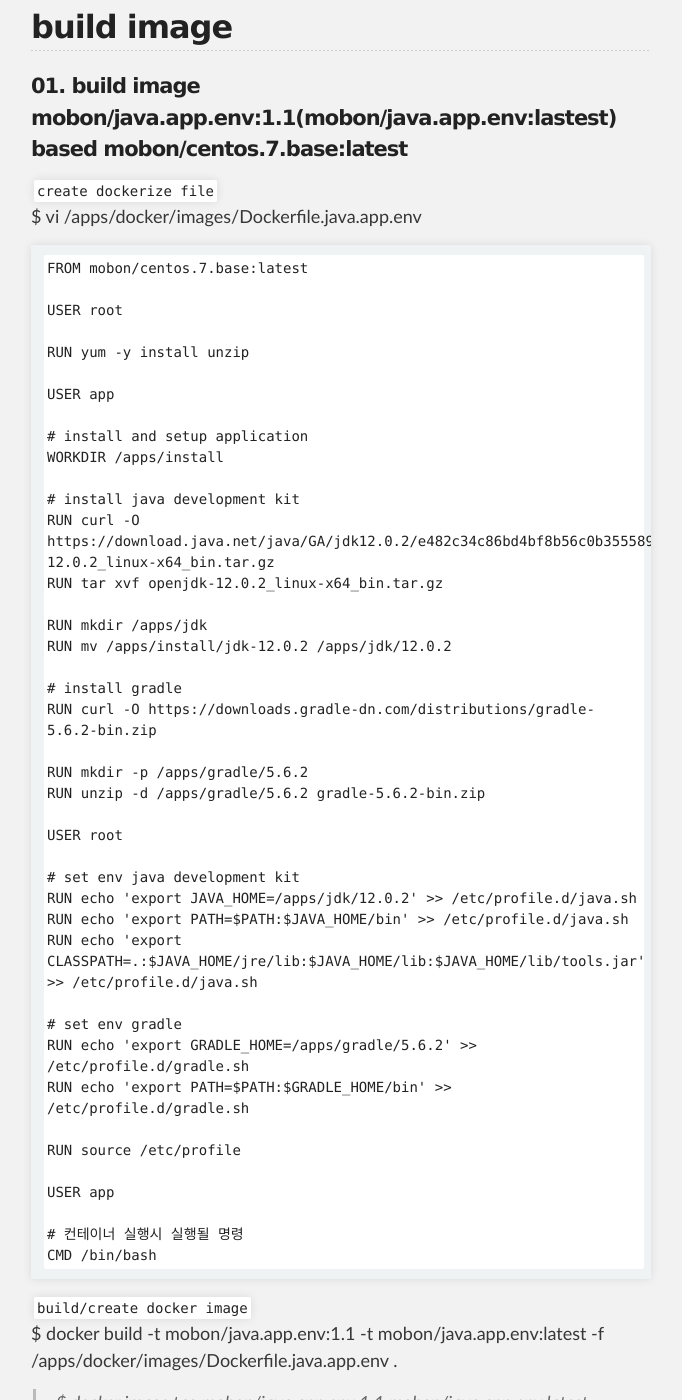
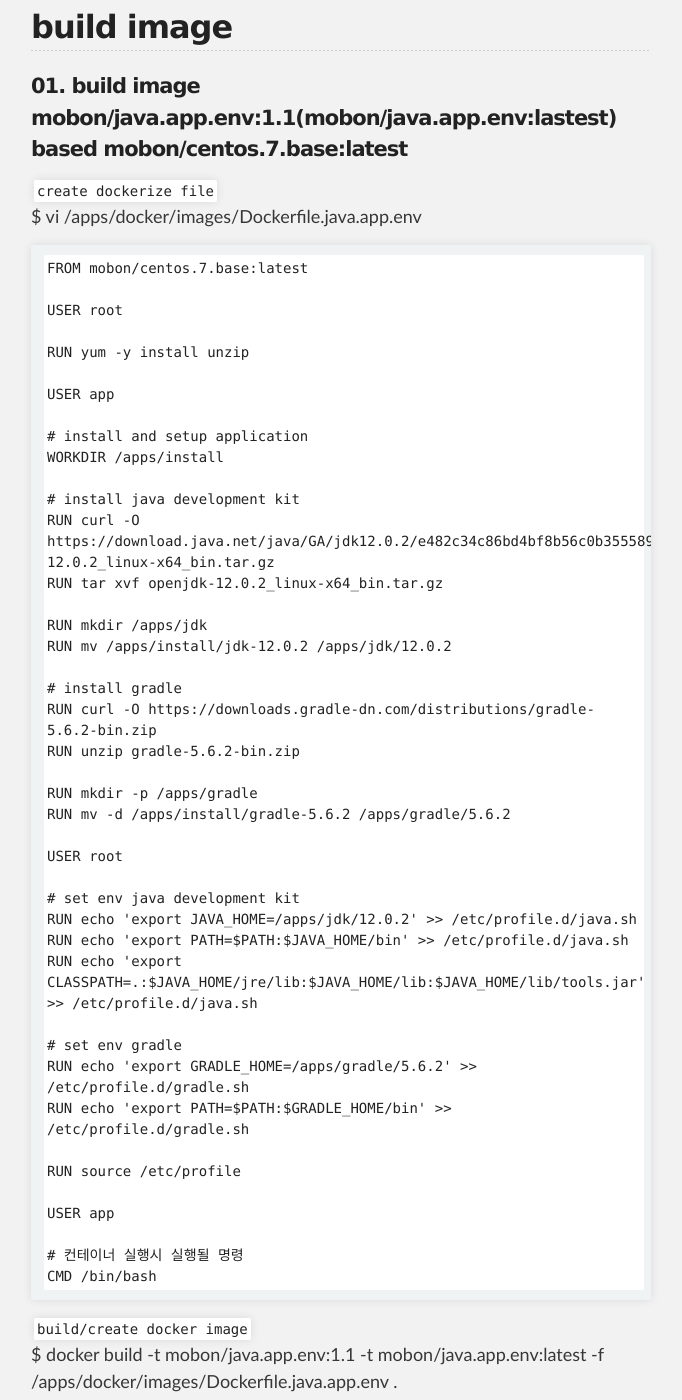
Before and after one commit to unlimited9/unlimited9.github.com, a Jekyll site: the page built from reference.notes/TA/cloud/docker/create.image.n.container.md, in a window 1280 px wide and 1400 px high, scrolled down 3559 px. Shown: the whole window, without its empty margins (299-981 px from the left). Built offline with Jekyll 4.4.1, drawn with Linux system fonts in a browser that asks for light colours; our own code applies the rules of GitHub Pages for plain Markdown files.

Commit message:
Update create.image.n.container.md

```diff
--- a/reference.notes/TA/cloud/docker/create.image.n.container.md
+++ b/reference.notes/TA/cloud/docker/create.image.n.container.md
@@ -141,9 +141,10 @@ RUN mv /apps/install/jdk-12.0.2 /apps/jdk/12.0.2
 
 # install gradle
 RUN curl -O https://downloads.gradle-dn.com/distributions/gradle-5.6.2-bin.zip
+RUN unzip gradle-5.6.2-bin.zip
 
-RUN mkdir -p /apps/gradle/5.6.2
-RUN unzip -d /apps/gradle/5.6.2 gradle-5.6.2-bin.zip
+RUN mkdir -p /apps/gradle
+RUN mv -d /apps/install/gradle-5.6.2 /apps/gradle/5.6.2
 
 USER root
 
```
